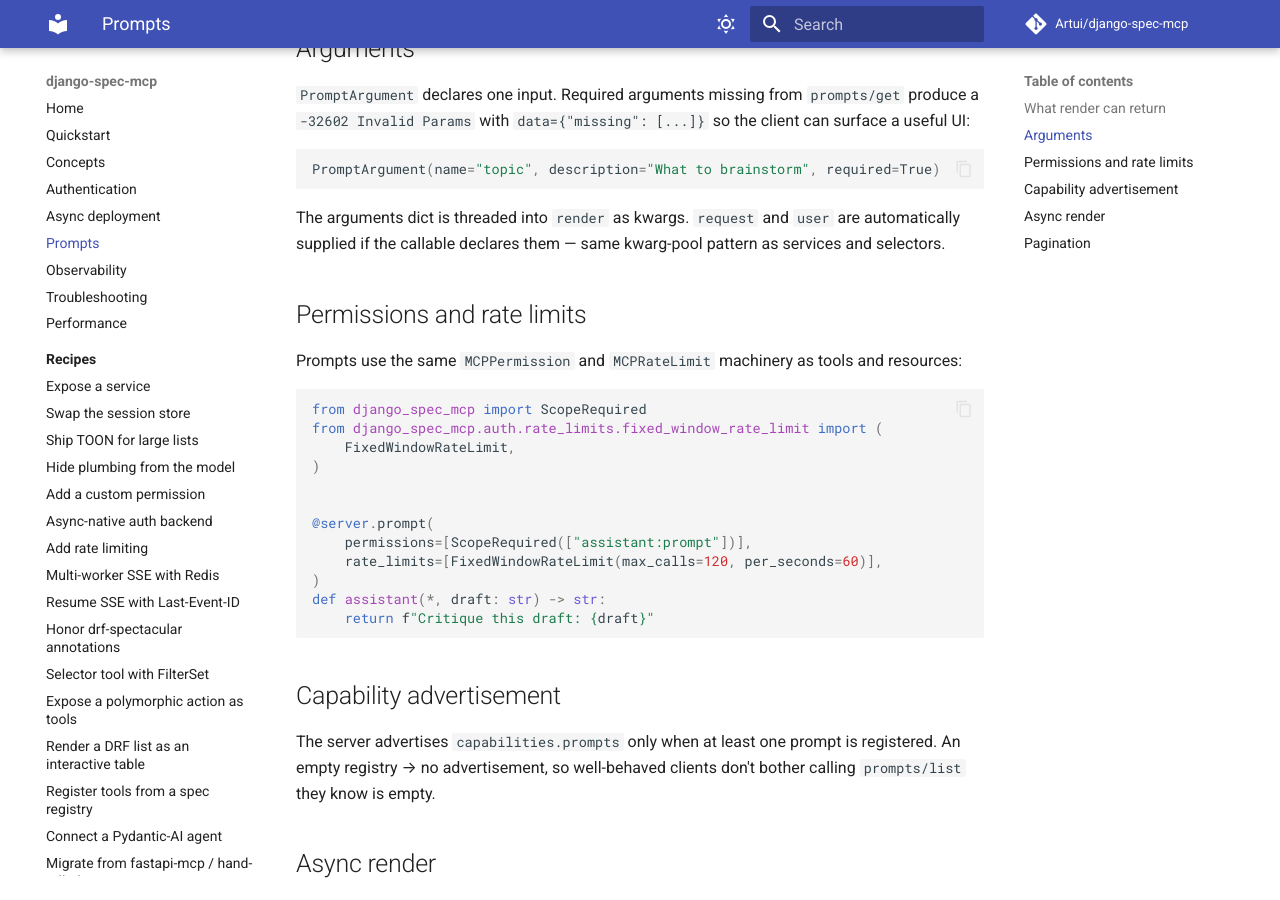
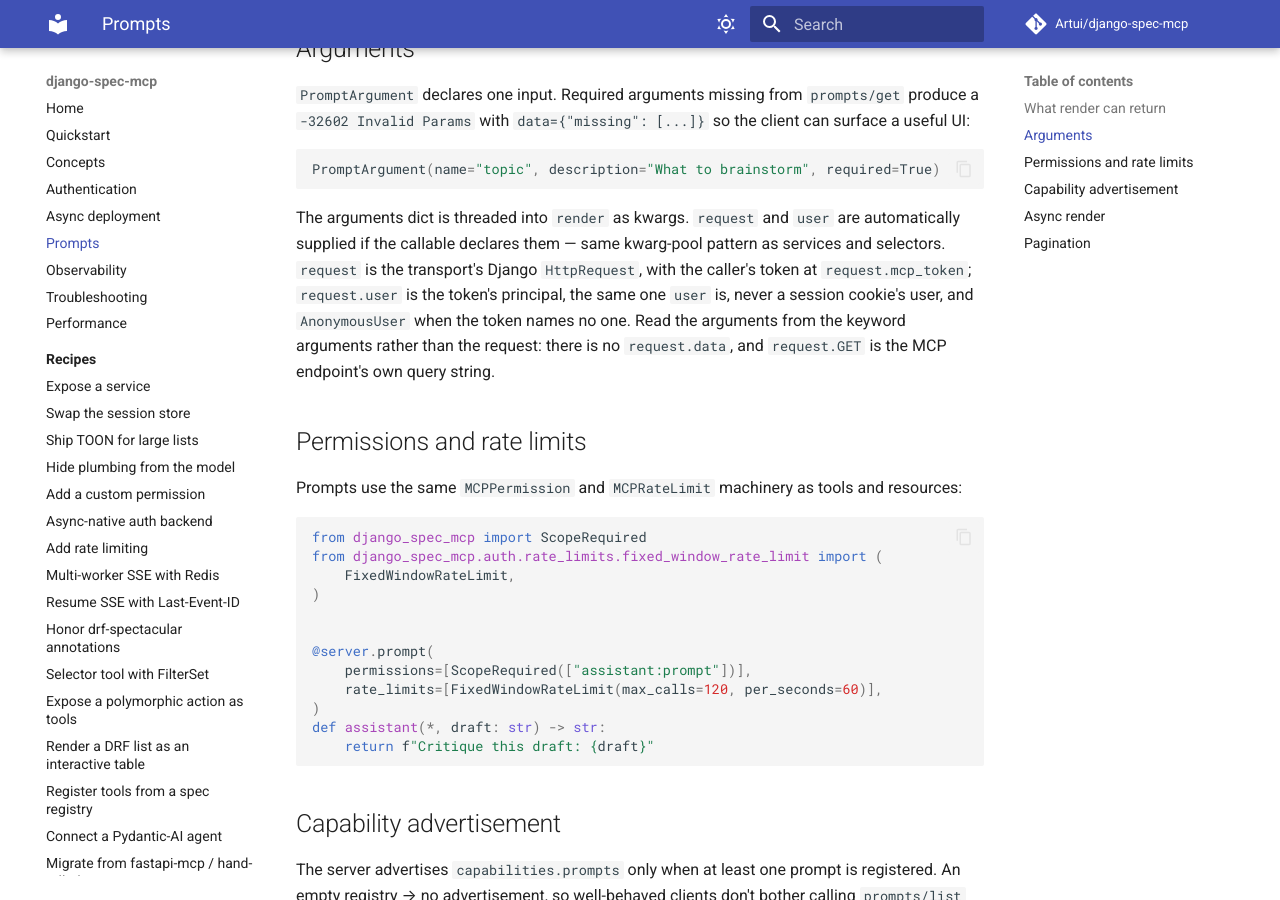
Before and after one commit to Artui/django-spec-mcp, an MkDocs documentation site: the page built from docs/prompts.md, in a window 1280 px wide and 900 px high, scrolled down 1474 px. Built offline with MkDocs 1.6.1 and Material for MkDocs 9.7.7, drawn with Linux system fonts in a browser that asks for light colours; comment, search, counter and statistics services are not loaded.

Commit message:
Docs and docstrings name where a resource renders and what a prompt's request is
Co-Authored-By: Claude Opus 5.5 <noreply@anthropic.com>

```diff
--- a/docs/prompts.md
+++ b/docs/prompts.md
@@ -70,7 +70,12 @@ PromptArgument(name="topic", description="What to brainstorm", required=True)
 
 The arguments dict is threaded into `render` as kwargs. `request` and `user`
 are automatically supplied if the callable declares them — same kwarg-pool
-pattern as services and selectors.
+pattern as services and selectors. `request` is the transport's Django
+`HttpRequest`, with the caller's token at `request.mcp_token`; `request.user`
+is the token's principal, the same one `user` is, never a session cookie's
+user, and `AnonymousUser` when the token names no one. Read the arguments from
+the keyword arguments rather than the request: there is no `request.data`, and
+`request.GET` is the MCP endpoint's own query string.
 
 ## Permissions and rate limits
 
```
Also changed, not shown: CLAUDE.md (+16 -6 lines), 3 other files.
